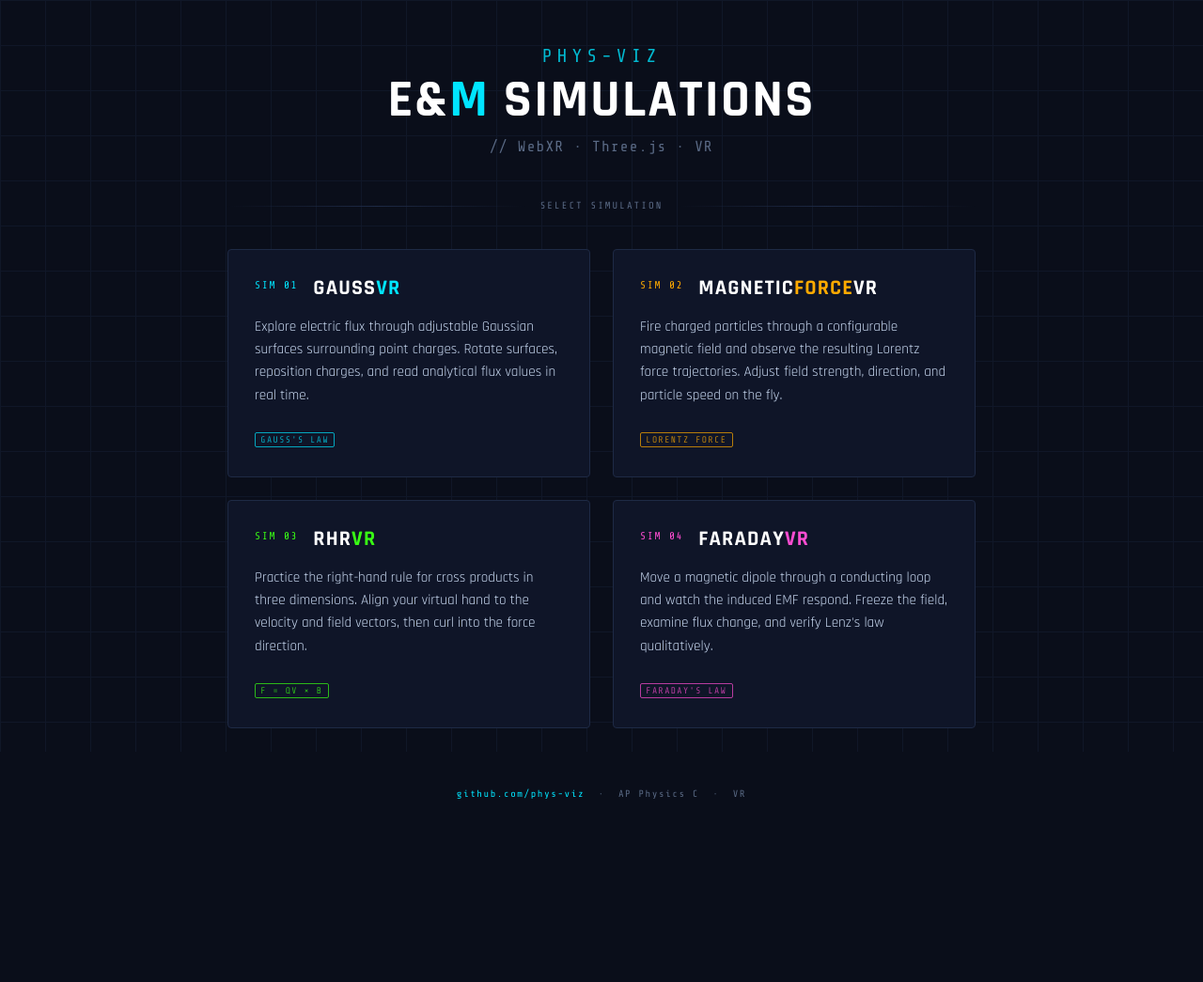
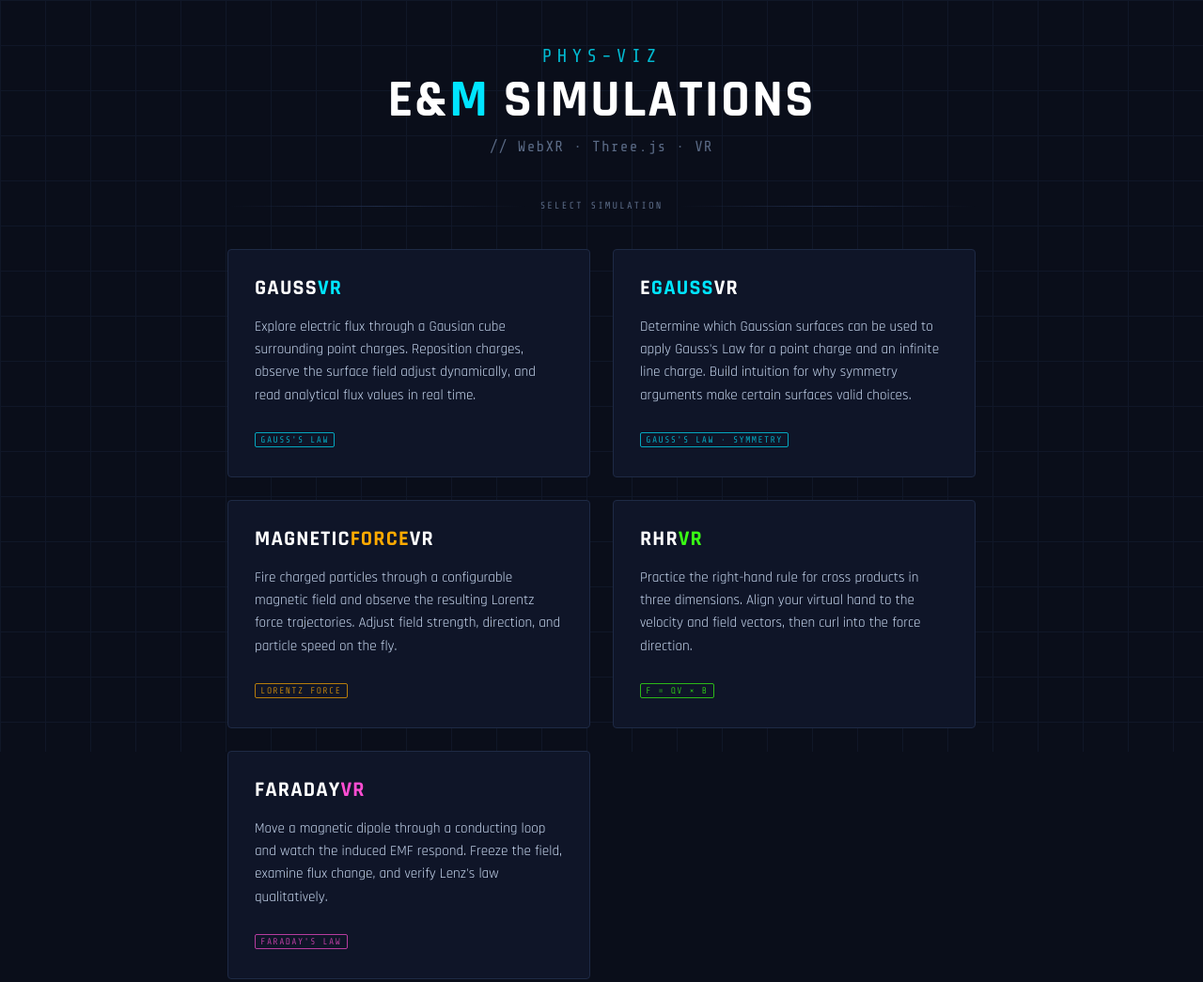
Before and after one commit to phys-viz/VRHUB, a plain HTML site: page index.html in a window 1280 px wide. Shown: the top 1045 px of the page at 94% size. Before the commit the page ends 891 px from the top, so only its background shows below. Drawn offline with nearby package versions, Linux system fonts and the light colour scheme.

Commit message:
Add files via upload

```diff
--- a/index.html
+++ b/index.html
@@ -275,6 +275,7 @@
     .card:nth-child(2) { animation-delay: 0.2s; }
     .card:nth-child(3) { animation-delay: 0.3s; }
     .card:nth-child(4) { animation-delay: 0.4s; }
+    .card:nth-child(5) { animation-delay: 0.5s; }
   </style>
 </head>
 <body>
@@ -291,12 +292,11 @@
 
     <a class="card" href="https://phys-viz.github.io/GaussVR/" data-accent="cyan">
       <div class="card-header">
-        <div class="sim-index">SIM 01</div>
         <div class="card-title">Gauss<span>VR</span></div>
       </div>
       <p class="card-desc">
-        Explore electric flux through adjustable Gaussian surfaces surrounding point charges.
-        Rotate surfaces, reposition charges, and read analytical flux values in real time.
+        Explore electric flux through a Gausian cube surrounding point charges.
+        Reposition charges, observe the surface field adjust dynamically, and read analytical flux values in real time.
       </p>
       <div class="card-footer">
         <span class="badge">Gauss's Law</span>
@@ -304,9 +304,23 @@
       </div>
     </a>
 
+    <a class="card" href="https://phys-viz.github.io/EGaussVR/" data-accent="cyan">
+      <div class="card-header">
+        <div class="card-title">E<span>Gauss</span>VR</div>
+      </div>
+      <p class="card-desc">
+        Determine which Gaussian surfaces can be used to apply Gauss's Law for a point charge
+        and an infinite line charge. Build intuition for why symmetry arguments make certain
+        surfaces valid choices.
+      </p>
+      <div class="card-footer">
+        <span class="badge">Gauss's Law · Symmetry</span>
+        <span class="launch-arrow">→</span>
+      </div>
+    </a>
+
     <a class="card" href="https://phys-viz.github.io/MagneticForceVR/" data-accent="amber">
       <div class="card-header">
-        <div class="sim-index">SIM 02</div>
         <div class="card-title">Magnetic<span>Force</span>VR</div>
       </div>
       <p class="card-desc">
@@ -321,7 +335,6 @@
 
     <a class="card" href="https://phys-viz.github.io/RHRVR/" data-accent="green">
       <div class="card-header">
-        <div class="sim-index">SIM 03</div>
         <div class="card-title">RHR<span>VR</span></div>
       </div>
       <p class="card-desc">
@@ -336,7 +349,6 @@
 
     <a class="card" href="https://phys-viz.github.io/FaradayVR/" data-accent="magenta">
       <div class="card-header">
-        <div class="sim-index">SIM 04</div>
         <div class="card-title">Faraday<span>VR</span></div>
       </div>
       <p class="card-desc">
```
